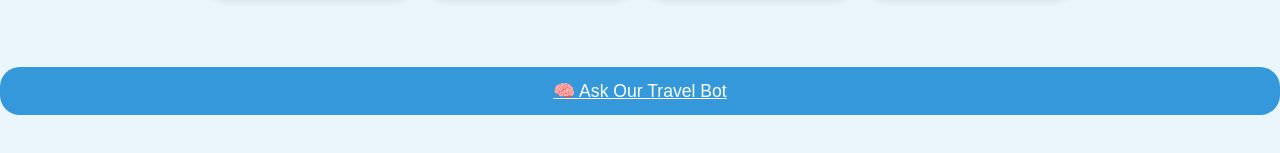
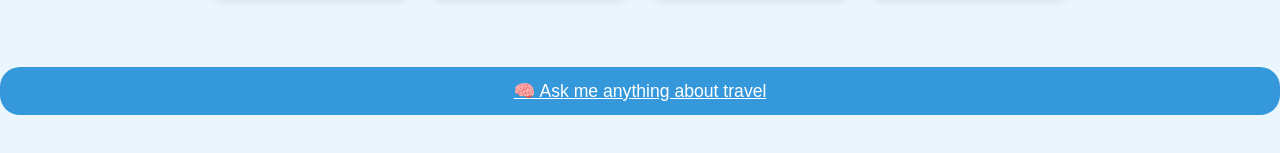
Before and after one commit to ComputerGallI/StarterProjectRedo, a plain HTML site: page public/index.html in a window 1280 px wide. Shown: the part 533-686 px from the top of the page. Drawn offline with Linux system fonts and the light colour scheme; a script that the page names is missing.

Commit message:
Update index.html

```diff
--- a/public/index.html
+++ b/public/index.html
@@ -35,7 +35,7 @@
     </div>
   </div>
 
-  <a href="chat.html" class="btn-round">🧠 Ask Our Travel Bot</a>
+  <a href="chat.html" class="btn-round">🧠 Ask me anything about travel</a>
 
   <script src="js/index.js"></script>
   <script src="js/categorySelector.js"></script>
```
